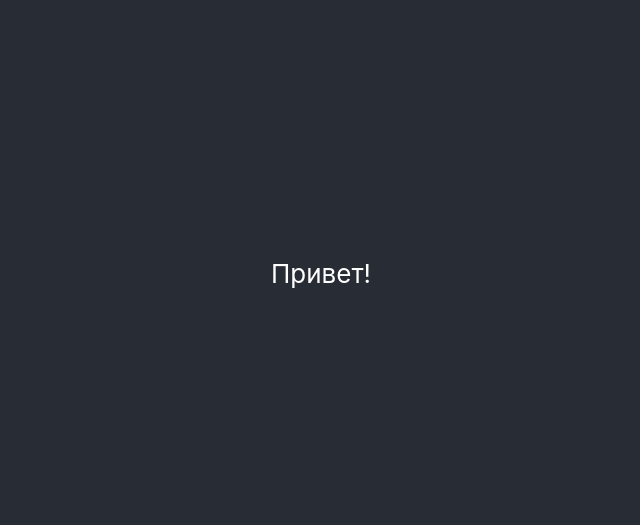
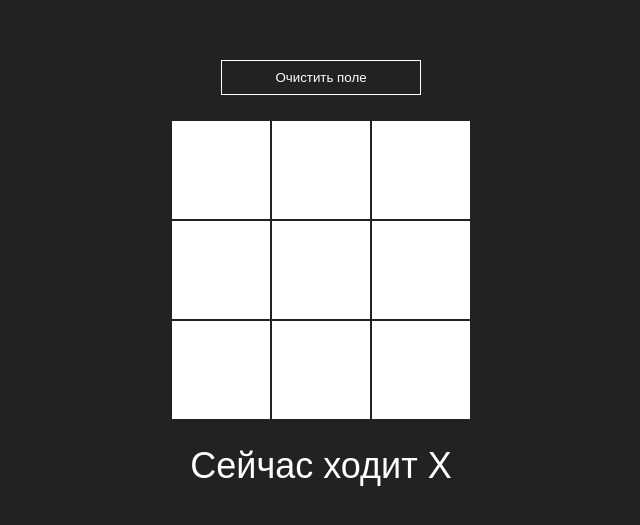
Before and after one commit to Buretos/crest-nol, a React (Create React App) app in the folder my-app/: page / in a window 1280 px wide. Shown: the part 127-652 px from the top of the page, without its empty margins (319-959 px from the left). Built offline with nearby package versions, Linux system fonts and the light colour scheme.

Commit message:
Play from Youtube

```diff
--- a/my-app/src/App.css
+++ b/my-app/src/App.css
@@ -1,38 +1,7 @@
-.App {
-  text-align: center;
+* {
+	margin: 0;
+	padding: 0;
+	box-sizing: border-box;
+	font-family: sans-serif;
+
 }
-
-.App-logo {
-  height: 40vmin;
-  pointer-events: none;
-}
-
-@media (prefers-reduced-motion: no-preference) {
-  .App-logo {
-    animation: App-logo-spin infinite 20s linear;
-  }
-}
-
-.App-header {
-  background-color: #282c34;
-  min-height: 100vh;
-  display: flex;
-  flex-direction: column;
-  align-items: center;
-  justify-content: center;
-  font-size: calc(10px + 2vmin);
-  color: white;
-}
-
-.App-link {
-  color: #61dafb;
-}
-
-@keyframes App-logo-spin {
-  from {
-    transform: rotate(0deg);
-  }
-  to {
-    transform: rotate(360deg);
-  }
-}
--- a/my-app/src/App.js
+++ b/my-app/src/App.js
@@ -1,9 +1,11 @@
+import React from 'react';
+import Game from './components/Game';
 import './App.css';
 
 const App = () => {
 	return (
 		<div className="App">
-			<header className="App-header">Привет!</header>
+			<Game />
 		</div>
 	);
 };
--- /dev/null
+++ b/my-app/src/components/Board.css
@@ -0,0 +1,7 @@
+.board {
+	width: 300px;
+	height: 300px;
+	background: red;
+	display: flex;
+	flex-wrap: wrap;
+}
--- /dev/null
+++ b/my-app/src/components/Board.jsx
@@ -0,0 +1,17 @@
+import React from 'react';
+import './Board.css';
+import Square from './Square';
+
+const Board = ({squares, click}) => {
+	return (
+		<div className='board'>
+			{
+				squares.map((square, i) => (
+					<Square key={i} value={square} onClick={() => click(i)} />
+				))
+			}
+		</div>
+	);
+}
+
+export default Board;
--- /dev/null
+++ b/my-app/src/components/Game.css
@@ -0,0 +1,32 @@
+.wrapper {
+	min-height: 100vh;
+	width: 100%;
+	background: #222;
+	display: flex;
+	justify-content: center;
+	align-items: center;
+	flex-direction: column;
+}
+
+.start_btn {
+	width: 200px;
+	height: 35px;
+	margin-bottom: 25px;
+	cursor: pointer;
+	color: white;
+	outline: none;
+	background: #222;
+	border: 1px solid white;
+}
+
+.start_btn:hover {
+	background: #fff;
+	color: #222;
+	transition: .3s all ease;
+}
+
+.game_info {
+	margin-top: 25px;
+	font-size: 36px;
+	color: white;
+}
--- /dev/null
+++ b/my-app/src/components/Game.jsx
@@ -0,0 +1,40 @@
+import React from 'react';
+import { useState } from 'react';
+import './Game.css';
+import Board from './Board';
+import { calculateWinner } from './helper';
+
+const Game = () => {
+	const [board, setBoard] = useState(Array(9).fill(null));
+	const [xIsNext, setXIsNet] = useState(true);
+	const winner = calculateWinner(board);
+
+	const handleClick = (index) => {
+		const boardCopy = [...board];
+		// Определяем был ли клик по ячейке, или игра закончена. Нужно для блокирования клетки
+		if (winner || boardCopy[index]) return;
+		// Определить X ? 0
+		boardCopy[index] = xIsNext ? 'X' : 'O';
+		// Обновить наш стейт
+		setBoard(boardCopy);
+		setXIsNet(!xIsNext);
+	}
+
+	const startNewGame = () => {
+		return(
+			<button className='start_btn' onClick={() => setBoard(Array(9).fill(null))}>Очистить поле</button>
+		)
+	}
+
+	return (
+		<div className='wrapper'>
+			{startNewGame()}
+			<Board squares={board} click={handleClick}/>
+			<p className='game_info'>
+				{winner ? 'Победитель ' + winner : 'Сейчас ходит ' + (xIsNext ? 'X' : 'O')}
+			</p>
+		</div>
+	)
+}
+
+export default Game;
--- /dev/null
+++ b/my-app/src/components/Square.css
@@ -0,0 +1,17 @@
+.square {
+	width: 100px;
+	height: 100px;
+	background: #fff;
+	border: 1px solid #222;
+	cursor: pointer;
+	outline: none;
+	font-size: 60px;
+	display: flex;
+	justify-content: center;
+	align-items: center;
+}
+
+.square:hover {
+	background: #aaa;
+	transition: .3s all ease;
+}
--- /dev/null
+++ b/my-app/src/components/Square.jsx
@@ -0,0 +1,10 @@
+import React from 'react';
+import './Square.css'
+
+const Square = (props) => {
+	return (
+			<button className='square' onClick={props.onClick}>{props.value}</button>
+	);
+}
+
+export default Square;
--- /dev/null
+++ b/my-app/src/components/helper.js
@@ -0,0 +1,18 @@
+export function calculateWinner(squares) {
+	const lines = [
+		[0, 1, 2],
+		[3, 4, 5],
+		[6, 7, 8],
+		[1, 4, 7],
+		[2, 5, 8],
+		[0, 4, 8],
+		[2, 4, 6],
+	];
+	for (let i = 0; i < lines.length; i++) {
+		const [a, b, c] = lines[i];
+		if (squares[a] && squares[a] === squares[b] && squares[a] === squares[c]) {
+			return squares[a];
+		}
+	}
+	return null;
+}
```
